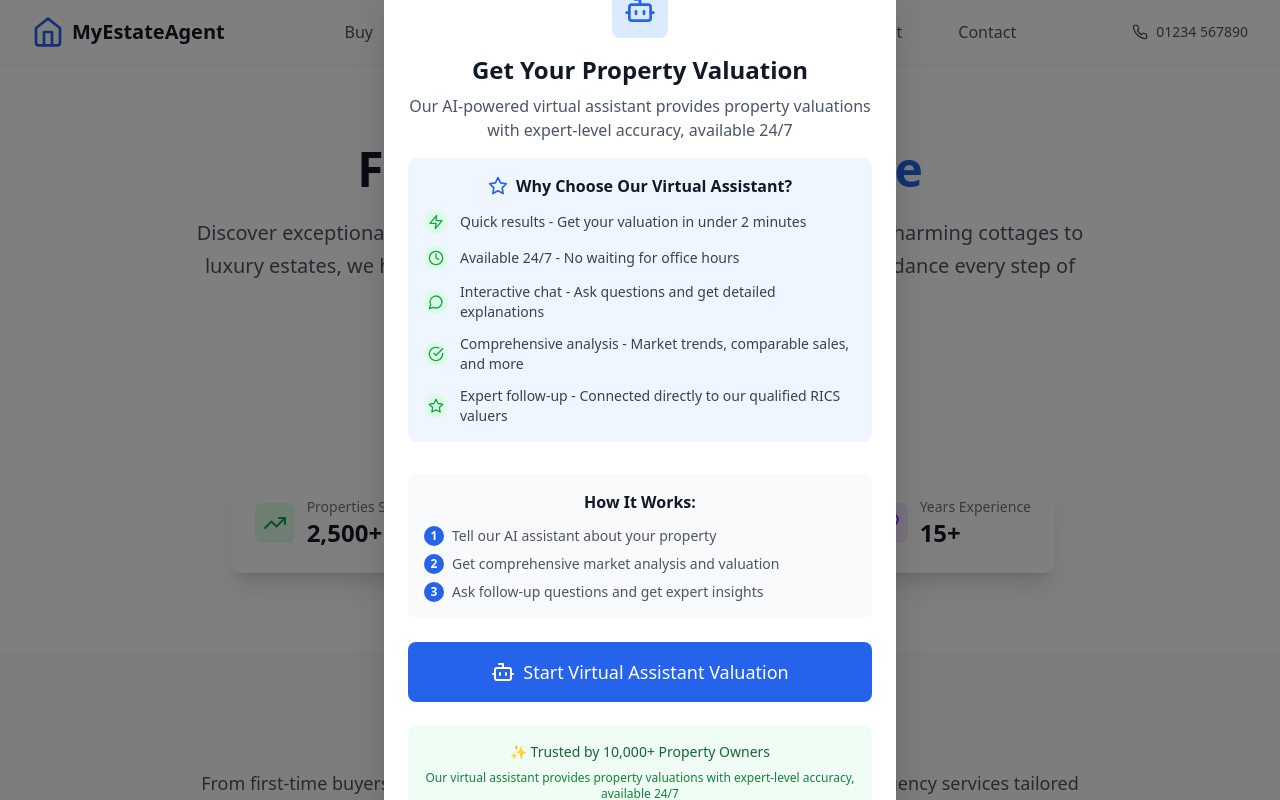
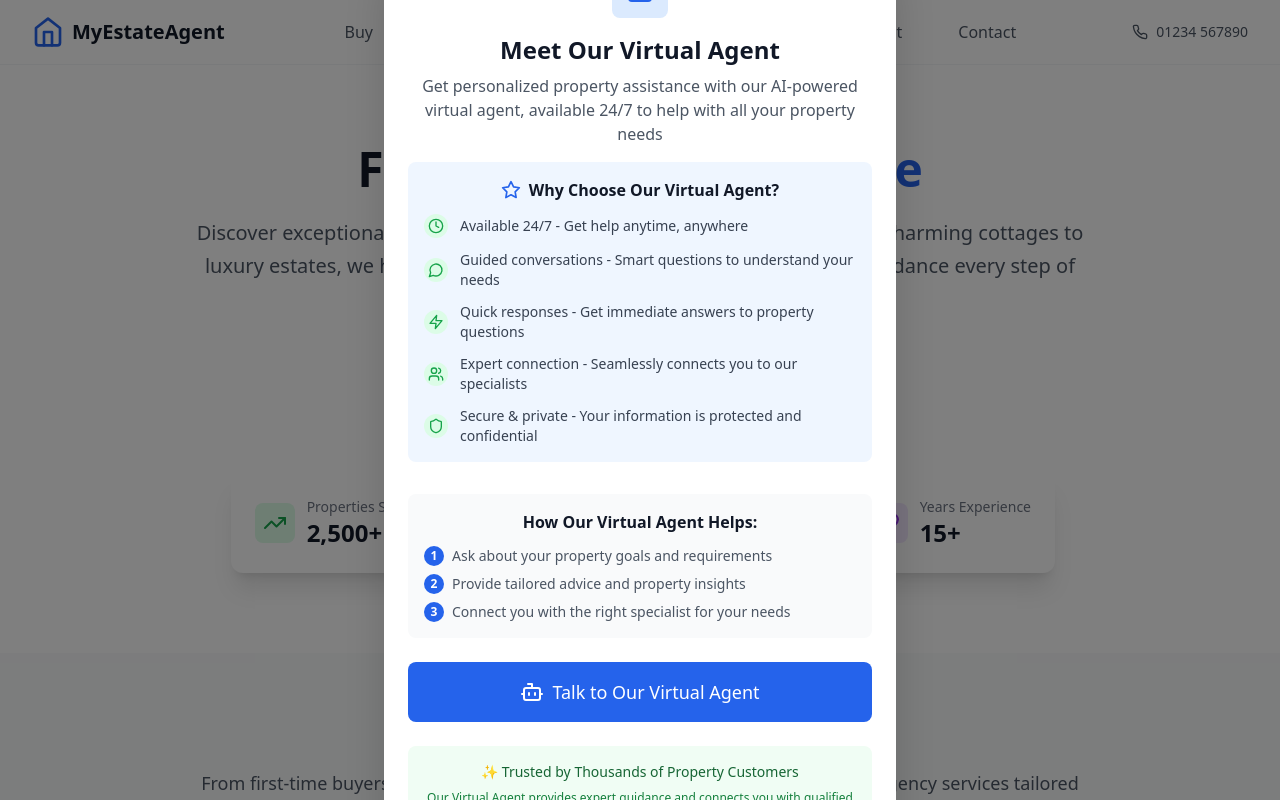
Before and after one commit to BrandonSpencerSmith/MyEstateAgent_V2, a React (Vite) app: page / in a window 1280 px wide. Both pictures are taken after a click on the button "Book Free Valuation". Shown: the top 800 px of the page. Built offline with nearby package versions, Linux system fonts and the light colour scheme.

Commit message:
Redesign popup to promote Virtual Agent services

```diff
--- a/src/components/ValuationPopup.tsx
+++ b/src/components/ValuationPopup.tsx
@@ -1,5 +1,5 @@
 import React from 'react';
-import { X, Bot, Zap, Clock, MessageCircle, Star, CheckCircle } from 'lucide-react';
+import { X, Bot, Zap, Clock, MessageCircle, Star, CheckCircle, Users, Shield } from 'lucide-react';
 
 interface ValuationPopupProps {
   isOpen: boolean;
@@ -28,50 +28,50 @@ function ValuationPopup({ isOpen, onClose, onUseVirtualAssistant }: ValuationPop
             <Bot className="h-8 w-8 text-blue-600" />
           </div>
           <h2 className="text-2xl font-bold text-gray-900 mb-2">
-            Get Your Property Valuation
+            Meet Our Virtual Agent
           </h2>
           <p className="text-gray-600">
-            Our AI-powered virtual assistant provides property valuations with expert-level accuracy, available 24/7
+            Get personalized property assistance with our AI-powered virtual agent, available 24/7 to help with all your property needs
           </p>
         </div>
 
-        {/* Virtual Assistant Benefits */}
+        {/* Virtual Agent Benefits */}
         <div className="px-6 pb-4">
           <div className="bg-blue-50 p-4 rounded-lg mb-4">
             <h3 className="font-semibold text-gray-900 mb-3 text-center flex items-center justify-center space-x-2">
               <Star className="h-5 w-5 text-blue-600" />
-              <span>Why Choose Our Virtual Assistant?</span>
+              <span>Why Choose Our Virtual Agent?</span>
             </h3>
             <div className="space-y-3">
               <div className="flex items-center space-x-3">
                 <div className="bg-green-100 p-1 rounded-full">
-                  <Zap className="h-4 w-4 text-green-600" />
-                </div>
-                <span className="text-sm text-gray-700">Quick results - Get your valuation in under 2 minutes</span>
-              </div>
-              <div className="flex items-center space-x-3">
-                <div className="bg-green-100 p-1 rounded-full">
                   <Clock className="h-4 w-4 text-green-600" />
                 </div>
-                <span className="text-sm text-gray-700">Available 24/7 - No waiting for office hours</span>
+                <span className="text-sm text-gray-700">Available 24/7 - Get help anytime, anywhere</span>
               </div>
               <div className="flex items-center space-x-3">
                 <div className="bg-green-100 p-1 rounded-full">
                   <MessageCircle className="h-4 w-4 text-green-600" />
                 </div>
-                <span className="text-sm text-gray-700">Interactive chat - Ask questions and get detailed explanations</span>
+                <span className="text-sm text-gray-700">Guided conversations - Smart questions to understand your needs</span>
               </div>
               <div className="flex items-center space-x-3">
                 <div className="bg-green-100 p-1 rounded-full">
-                  <CheckCircle className="h-4 w-4 text-green-600" />
+                  <Zap className="h-4 w-4 text-green-600" />
                 </div>
-                <span className="text-sm text-gray-700">Comprehensive analysis - Market trends, comparable sales, and more</span>
+                <span className="text-sm text-gray-700">Quick responses - Get immediate answers to property questions</span>
               </div>
               <div className="flex items-center space-x-3">
                 <div className="bg-green-100 p-1 rounded-full">
-                  <Star className="h-4 w-4 text-green-600" />
+                  <Users className="h-4 w-4 text-green-600" />
                 </div>
-                <span className="text-sm text-gray-700">Expert follow-up - Connected directly to our qualified RICS valuers</span>
+                <span className="text-sm text-gray-700">Expert connection - Seamlessly connects you to our specialists</span>
+              </div>
+              <div className="flex items-center space-x-3">
+                <div className="bg-green-100 p-1 rounded-full">
+                  <Shield className="h-4 w-4 text-green-600" />
+                </div>
+                <span className="text-sm text-gray-700">Secure & private - Your information is protected and confidential</span>
               </div>
             </div>
           </div>
@@ -80,19 +80,19 @@ function ValuationPopup({ isOpen, onClose, onUseVirtualAssistant }: ValuationPop
         {/* How It Works */}
         <div className="px-6 pb-4">
           <div className="bg-gray-50 p-4 rounded-lg">
-            <h3 className="font-semibold text-gray-900 mb-3 text-center">How It Works:</h3>
+            <h3 className="font-semibold text-gray-900 mb-3 text-center">How Our Virtual Agent Helps:</h3>
             <div className="space-y-2 text-sm text-gray-600">
               <div className="flex items-center space-x-2">
                 <div className="bg-blue-600 text-white rounded-full w-5 h-5 flex items-center justify-center text-xs font-bold">1</div>
-                <span>Tell our AI assistant about your property</span>
+                <span>Ask about your property goals and requirements</span>
               </div>
               <div className="flex items-center space-x-2">
                 <div className="bg-blue-600 text-white rounded-full w-5 h-5 flex items-center justify-center text-xs font-bold">2</div>
-                <span>Get comprehensive market analysis and valuation</span>
+                <span>Provide tailored advice and property insights</span>
               </div>
               <div className="flex items-center space-x-2">
                 <div className="bg-blue-600 text-white rounded-full w-5 h-5 flex items-center justify-center text-xs font-bold">3</div>
-                <span>Ask follow-up questions and get expert insights</span>
+                <span>Connect you with the right specialist for your needs</span>
               </div>
             </div>
           </div>
@@ -105,7 +105,7 @@ function ValuationPopup({ isOpen, onClose, onUseVirtualAssistant }: ValuationPop
             className="w-full bg-blue-600 text-white px-6 py-4 rounded-lg hover:bg-blue-700 transition-colors font-medium text-lg flex items-center justify-center space-x-2"
           >
             <Bot className="h-6 w-6" />
-            <span>Start Virtual Assistant Valuation</span>
+            <span>Talk to Our Virtual Agent</span>
           </button>
         </div>
 
@@ -113,10 +113,10 @@ function ValuationPopup({ isOpen, onClose, onUseVirtualAssistant }: ValuationPop
         <div className="px-6 pb-6">
           <div className="bg-green-50 p-4 rounded-lg text-center">
             <p className="text-sm text-green-800 font-medium mb-2">
-              ✨ Trusted by 10,000+ Property Owners
+              ✨ Trusted by Thousands of Property Customers
             </p>
             <p className="text-xs text-green-700">
-              Our virtual assistant provides property valuations with expert-level accuracy, available 24/7
+              Our Virtual Agent provides expert guidance and connects you with qualified property professionals
             </p>
           </div>
         </div>
```
